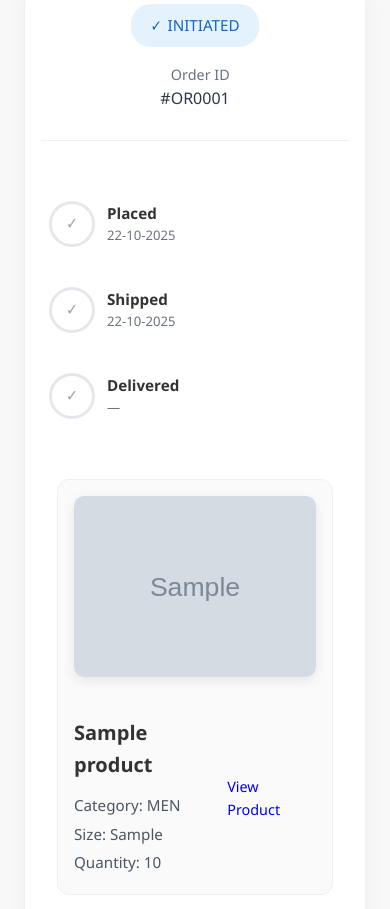
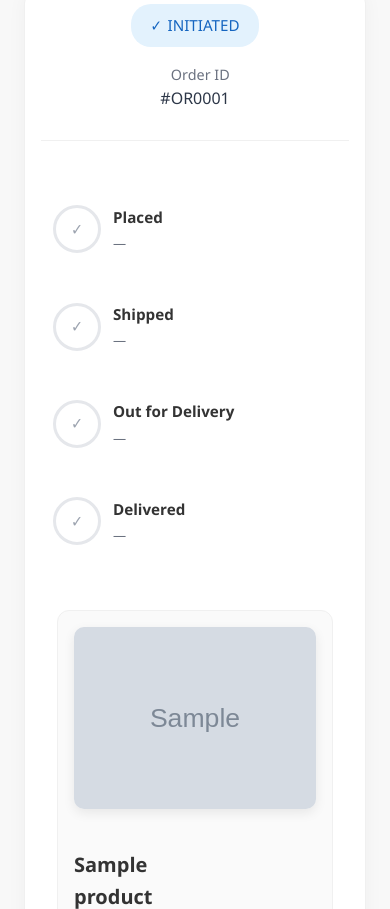
Before and after one commit to abhinavashokm/lookit-ecommerce-django, a Django app: page /order/track-order/1/ in a window 390 px wide. Shown: the part 158-1067 px from the top of the page. Run offline with Django 5.2, Linux system fonts and the light colour scheme; a user stored in the database is signed in; tables that the repository leaves empty hold one stand-in row (values such as "Sample post"); grey boxes marked "Sample" are stand-in pictures.

Commit message:
refactor(order): add new order status - OUT FOR DELIVERY

```diff
--- a/lookit/order/models.py
+++ b/lookit/order/models.py
@@ -32,6 +32,7 @@ class OrderItems(models.Model):
         INITIATED = 'INITIATED', 'Order Initiated'
         PLACED = 'PLACED', 'Order Placed'
         SHIPPED = 'SHIPPED', 'Shipped'
+        OUT_FOR_DELIVERY = 'OUT_FOR_DELIVERY', 'Out For Delivery'
         DELIVERED = 'DELIVERED', 'Delivered'
         CANCELLED = 'CANCELLED', 'Cancelled'
         RETURNED = 'RETURNED', 'Returned'
--- a/lookit/order/static/order/css/track_order.css
+++ b/lookit/order/static/order/css/track_order.css
@@ -292,37 +292,42 @@
 }
 
 /* =========================================================
-   🌟 FINAL CLEAN PROGRESS TRACKER (LATEST VERSION)
+   🌟 FINAL CLEAN PROGRESS TRACKER — COLUMN STEPS VERSION
 ========================================================= */
 
 .order-progress {
     width: 100%;
-    padding: 1.25rem 0;
+    padding: 1.5rem 0;
 }
 
 .progress-inner {
     display: flex;
-    align-items: center;
+    align-items: flex-start;
     justify-content: space-between;
-    gap: 0.75rem;
+    gap: 1.5rem;
 }
 
-/* Step circles */
+/* Each step now stacked vertically */
 .step {
     display: flex;
+    flex-direction: column;
     align-items: center;
-    gap: 0.75rem;
+    text-align: center;
+    min-width: 90px;
+    gap: 0.5rem;
 }
 
+/* Step circle */
 .step-circle {
-    width: 52px;
-    height: 52px;
+    width: 56px;
+    height: 56px;
     border-radius: 50%;
     background: #fff;
     border: 3px solid #e5e7eb;
     display: flex;
     justify-content: center;
     align-items: center;
+    flex-shrink: 0;
 }
 
 .step-circle .inner {
@@ -330,14 +335,20 @@
     font-weight: 700;
 }
 
-/* Text */
+/* Step text */
+.step-text {
+    display: flex;
+    flex-direction: column;
+    gap: 0.25rem;
+}
+
 .step-text .title {
-    font-size: .95rem;
+    font-size: 0.95rem;
     font-weight: 700;
 }
 
 .step-text .date {
-    font-size: .82rem;
+    font-size: 0.82rem;
     color: #6b7280;
 }
 
@@ -348,6 +359,7 @@
     background: #e5e7eb;
     border-radius: 4px;
     position: relative;
+    top: 28px; /* aligns connectors with circles */
     overflow: hidden;
 }
 
@@ -362,66 +374,81 @@
     transition: width .4s ease, height .4s ease;
 }
 
-/* Progress 1 */
+/* ===========================
+   PROGRESS STAGES (with Out for Delivery)
+=========================== */
+
+/* Progress 1 — only placed */
 .progress-1 .step-placed .step-circle {
     background: linear-gradient(180deg, #9a4d72, #c17a9a);
     border-color: #9a4d72;
 }
+.progress-1 .step-placed .inner { color: #fff; }
 
-.progress-1 .step-placed .inner {
+/* Progress 2 — up to shipped */
+.progress-2 .step-placed .step-circle,
+.progress-2 .step-shipped .step-circle {
+    background: linear-gradient(180deg, #9a4d72, #c17a9a);
+    border-color: #9a4d72;
     color: #fff;
 }
+.progress-2 .step-placed .inner,
+.progress-2 .step-shipped .inner { color: #fff; }
+.progress-2 .c1::before { width: 100%; }
 
-/* Progress 2 */
-.progress-2 .step-placed .step-circle,
-.progress-2 .step-placed .inner {
+/* Progress 3 — up to out for delivery */
+.progress-3 .step-placed .step-circle,
+.progress-3 .step-shipped .step-circle,
+.progress-3 .step-out .step-circle {
     background: linear-gradient(180deg, #9a4d72, #c17a9a);
+    border-color: #9a4d72;
     color: #fff;
-    border-color: #9a4d72;
 }
+.progress-3 .step-placed .inner,
+.progress-3 .step-shipped .inner,
+.progress-3 .step-out .inner { color: #fff; }
+.progress-3 .c1::before,
+.progress-3 .c2::before { width: 100%; }
 
-.progress-2 .step-shipped .step-circle {
-    border-color: #9a4d72;
-}
-
-.progress-2 .step-shipped .inner {
-    color: #9a4d72;
-}
-
-/* Fill connector 1 */
-.progress-2 .c1::before {
-    width: 100%;
-}
-
-/* Progress 3 */
-.progress-3 .step-circle {
+/* Progress 4 — fully delivered */
+.progress-4 .step-circle {
     background: linear-gradient(180deg, #9a4d72, #c17a9a);
     border-color: #9a4d72;
 }
+.progress-4 .step-circle .inner { color: #fff; }
+.progress-4 .c1::before,
+.progress-4 .c2::before,
+.progress-4 .c3::before { width: 100%; }
 
-.progress-3 .step-circle .inner {
-    color: white;
-}
-
-.progress-3 .c1::before,
-.progress-3 .c2::before {
-    width: 100%;
-}
-
-/* MOBILE TRACKER */
+/* ===========================
+   RESPONSIVE (Mobile)
+=========================== */
 @media (max-width: 720px) {
 
     .progress-inner {
         flex-direction: column;
         align-items: flex-start;
-        gap: 1.25rem;
-        padding-left: 0.5rem;
+        gap: 1.5rem;
+        padding-left: 0.75rem;
+    }
+
+    .step {
+        flex-direction: row;
+        align-items: center;
+        text-align: left;
+        gap: 0.75rem;
+    }
+
+    .step-circle {
+        width: 48px;
+        height: 48px;
     }
 
     .connector {
         width: 4px;
         height: 50px;
-        margin-left: 26px;
+        margin-left: 24px;
+        top: 0;
     }
 
     .connector::before {
@@ -430,12 +457,9 @@
     }
 
     .progress-2 .c1::before { height: 100%; }
-
     .progress-3 .c1::before,
     .progress-3 .c2::before { height: 100%; }
-
-    .step-circle {
-        width: 46px;
-        height: 46px;
-    }
+    .progress-4 .c1::before,
+    .progress-4 .c2::before,
+    .progress-4 .c3::before { height: 100%; }
 }
--- a/lookit/order/templates/order/track_order.html
+++ b/lookit/order/templates/order/track_order.html
@@ -28,7 +28,11 @@
             </div>
 
 <!-- ORDER PROGRESS TRACKER -->
-            <div class="order-progress {% if order.order_status == 'PLACED' %}progress-1{% elif  order.order_status == 'SHIPPED' %}progress-2{% elif order.order_status == 'DELIVERED' %}progress-3{% endif %}">
+<div class="order-progress
+    {% if order.order_status == 'PLACED' %}progress-1
+    {% elif order.order_status == 'SHIPPED' %}progress-2
+    {% elif order.order_status == 'OUT_FOR_DELIVERY' %}progress-3
+    {% elif order.order_status == 'DELIVERED' %}progress-4{% endif %}">
     <div class="progress-inner">
 
         <!-- Step 1 -->
@@ -36,7 +40,7 @@
             <div class="step-circle"><span class="inner">✓</span></div>
             <div class="step-text">
                 <div class="title">Placed</div>
-                            <div class="date">22-10-2025</div>
+                <div class="date">{{ order.placed_date|default:"—" }}</div>
             </div>
         </div>
 
@@ -48,14 +52,26 @@
             <div class="step-circle"><span class="inner">✓</span></div>
             <div class="step-text">
                 <div class="title">Shipped</div>
-                            <div class="date">22-10-2025</div>
+                <div class="date">{{ order.shipped_date|default:"—" }}</div>
             </div>
         </div>
 
         <!-- Connector 2 -->
         <div class="connector c2"></div>
 
-                    <!-- Step 3 -->
+        <!-- 🆕 Step 3: Out for Delivery -->
+        <div class="step step-out">
+            <div class="step-circle"><span class="inner">✓</span></div>
+            <div class="step-text">
+                <div class="title">Out for Delivery</div>
+                <div class="date">{{ order.out_for_delivery_date|default:"—" }}</div>
+            </div>
+        </div>
+
+        <!-- 🆕 Connector 3 -->
+        <div class="connector c3"></div>
+
+        <!-- Step 4 -->
         <div class="step step-delivered">
             <div class="step-circle"><span class="inner">✓</span></div>
             <div class="step-text">
@@ -66,6 +82,7 @@
 
     </div>
 </div>
+
 
             <div class="order-details">
                 <!-- Product Info - Full Width -->
```
Also changed, not shown: lookit/order/templates/order/admin/order_details.html (+10 -2 lines). Lines whose indentation alone changed are shown as unchanged.
